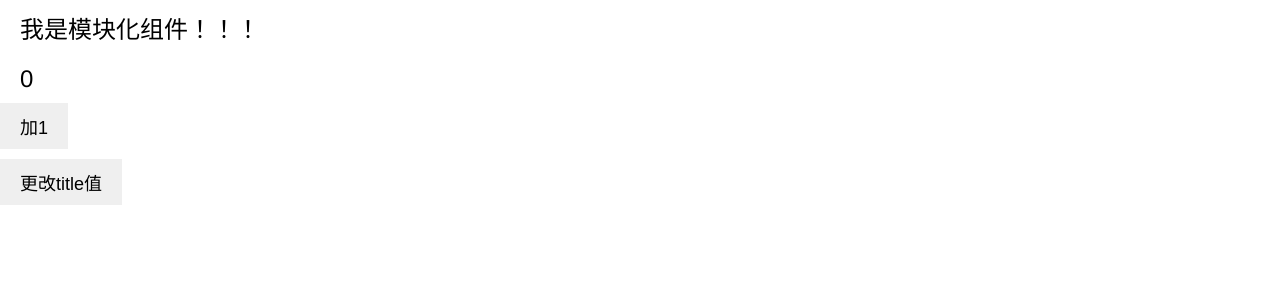
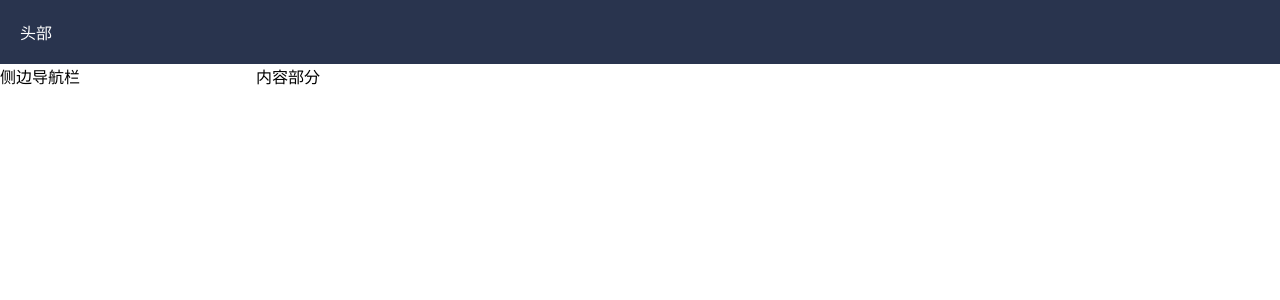
Before and after one commit to wangyupeng993/ReactDemo, a React (Create React App) app: page / in a window 1280 px wide. Shown: the top 300 px of the page. Built offline with nearby package versions, Linux system fonts and the light colour scheme.

Commit message:
React 后台管理 初始布局

```diff
--- a/src/App.js
+++ b/src/App.js
@@ -1,4 +1,5 @@
 import React, { Component } from 'react';
+import {BrowserRouter as Router} from 'react-router-dom';
 import Title from "./components/title";
 
 class App extends Component {
@@ -16,6 +17,7 @@ class App extends Component {
   }
   render() {
     return (
+        <Router>
           <React.Fragment>
             <div className="app-main">
               <Title title={this.state.title} /><br />
@@ -24,6 +26,7 @@ class App extends Component {
               </button>
             </div>
           </React.Fragment>
+        </Router>
     );
   }
 }
--- a/src/index.js
+++ b/src/index.js
@@ -5,7 +5,7 @@ import './assets/css/main.css';
 import './assets/css/public.css';
 import './assets/css/style.css';
 import './assets/css/transition.css';
-import App from './App'
+import App from './views/layout/layout'
 
 import * as serviceWorker from './serviceWorker';
 
--- /dev/null
+++ b/src/views/layout/Header.js
@@ -0,0 +1,12 @@
+import React,{Component} from 'react';
+
+class Header extends Component {
+    constructor (props) {
+        super(props)
+    }
+    render () {
+        return <div className={'padding-sm bg-darkblue text-white'}>头部</div>
+    }
+}
+
+export default Header
--- /dev/null
+++ b/src/views/layout/MinApp.js
@@ -0,0 +1,12 @@
+import React,{Component} from 'react';
+
+class MinApp extends Component {
+    constructor (props) {
+        super(props)
+    }
+    render () {
+        return <div className={'basis-xl'}>内容部分</div>
+    }
+}
+
+export default MinApp
--- /dev/null
+++ b/src/views/layout/SideBar.js
@@ -0,0 +1,13 @@
+import React,{Component} from 'react';
+// import {BrowerRouter,Router, Route} from 'react-router-dom';
+
+class SideBar extends Component {
+    constructor (props) {
+        super(props)
+    }
+    render () {
+        return <div className='basis-xs'>侧边导航栏</div>
+    }
+}
+
+export default SideBar
--- /dev/null
+++ b/src/views/layout/layout.js
@@ -0,0 +1,21 @@
+import React, {Component} from 'react';
+// import {BrowerRouter, Router,Route} from 'react-router-dom';
+import Header from './Header'
+import SideBar from "./SideBar";
+import MinApp from "./MinApp";
+class App extends Component {
+    constructor (props) {
+        super(props)
+    }
+
+    render () {
+        return <React.Fragment>
+            <Header />
+            <div className='flex app-main'>
+                <SideBar />
+                <MinApp />
+            </div>
+        </React.Fragment>
+    }
+}
+export default App
```
Also changed, not shown: package.json (+6 -1 lines), 1 other file (tests, documents, lock files or other folders). Lines whose indentation alone changed are shown as unchanged.
